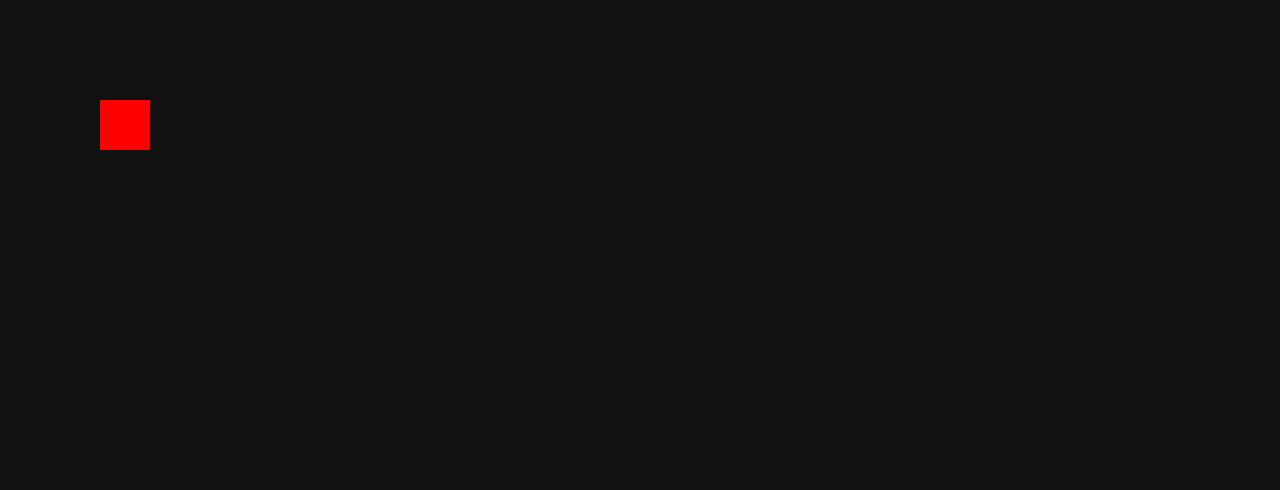
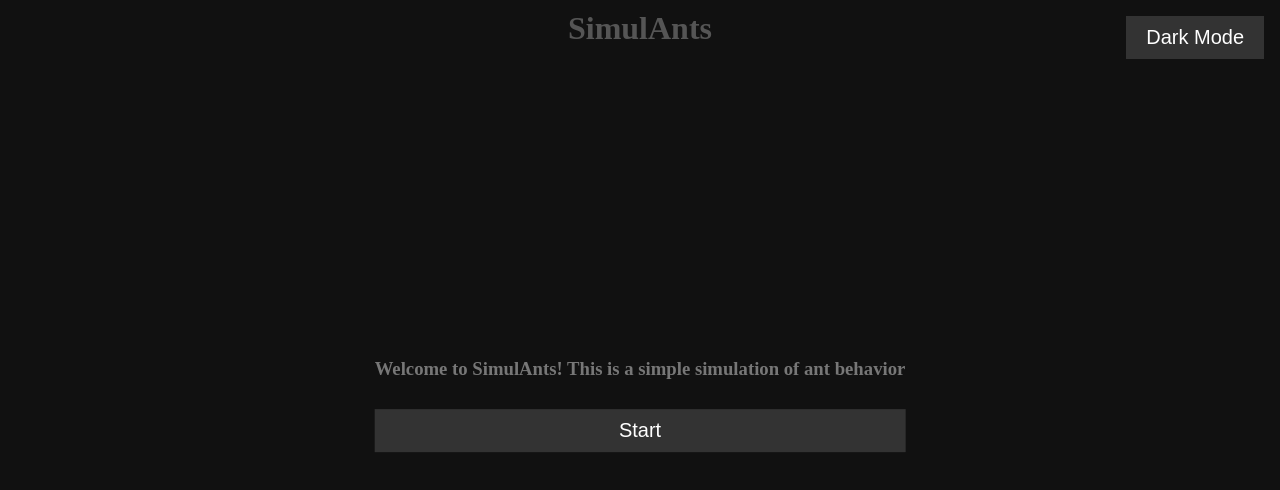
Before and after one commit to kartibrown/SimulAnts, a plain HTML site: page docs/index.html in a window 1280 px wide. Drawn offline with Linux system fonts and the light colour scheme.

Commit message:
Add UI, dark mode toggle and menu controls
Introduce a basic UI for the SimulAnts demo: add a topbar with a Dark Mode button, a centered menu screen with a Start button, and a simulation screen containing the canvas and Stop button. Update CSS to use CSS variables and a .white-mode theme, plus layout and control styles and a .hidden utility class. Update JS to handle dark mode toggling and menu/start/stop interactions (with startSimulation/stopSimulation stubs) and remove the previous direct canvas setup. Also load main.js with defer in index.html.

```diff
--- a/docs/css/style.css
+++ b/docs/css/style.css
@@ -1,11 +1,86 @@
-body
-{
+:root {
+    --button-color: #333;
+    --secondary-color: #555;
+    --text-color: #777;
+    --background-color: #111;
+}
+
+:root.white-mode {
+    --button-color: #0c0c0c;
+    --secondary-color: #131313;
+    --text-color: #1b1b1b;
+    --background-color: #e4e4e4;
+}
+
+body {
     margin: 0;
     overflow: hidden;
-    background: #111;
+    background: var(--background-color);
 }
 
-canvas
-{
+canvas {
     display: block;
 }
+
+h1 {
+    color: var(--secondary-color);
+    text-align: center;
+    margin: 0;
+}
+
+h3 {
+    color: var(--text-color);
+    text-align: center;
+    margin-top: 10px;
+}
+
+p {
+    color: var(--text-color);
+    text-align: center;
+    margin-top: 10px;
+}
+
+button {
+    padding: 10px 20px;
+    font-size: 20px;
+    background: var(--button-color);
+    color: #fff;
+    border: none;
+    cursor: pointer;
+}
+
+#darkModeButton {
+    position: absolute;
+    top: 16px;
+    right: 16px;
+
+    width: auto;
+    min-width: 120px;
+    white-space: nowrap;
+}
+
+#topbar {
+    position: relative;
+
+    text-align: center;
+
+    padding: 10px 20px;
+}
+
+#menuScreen {
+    position: absolute;
+
+    top: 50%;
+    left: 50%;
+
+    transform: translate(-50%, -50%);
+
+    display: flex;
+    flex-direction: column;
+
+    gap: 10px;
+}
+
+.hidden {
+    display: none !important;
+}
--- a/docs/index.html
+++ b/docs/index.html
@@ -1,15 +1,38 @@
 <!DOCTYPE html>
 <html>
+
 <head>
     <meta charset="UTF-8">
     <title>SimulAnts</title>
 
     <link rel="stylesheet" href="css/style.css">
+    <script src="js/main.js" defer></script>
 </head>
+
 <body>
+    <div id="topbar">
 
-    <canvas id="world"></canvas>
+        <h1>SimulAnts</h1>
 
-    <script src="js/main.js"></script>
+        <button id="darkModeButton">
+            Dark Mode
+        </button>
+
+    </div>
+
+    <div id="menuScreen">
+        <h3>
+            Welcome to SimulAnts!
+            This is a simple simulation of ant behavior
+        </h3>
+
+        <button id="startButton">Start</button>
+    </div>
+
+    <div id="simulationScreen" class="hidden">
+        <button id="stopButton">Stop</button>
+        <canvas id="world"> </canvas>
+    </div>
 </body>
+
 </html>
--- a/docs/js/main.js
+++ b/docs/js/main.js
@@ -1,8 +1,36 @@
-const canvas = document.getElementById("world");
-const ctx = canvas.getContext("2d");
+const darkModeToggle = document.getElementById("darkModeButton");
 
-canvas.width = 1280;
-canvas.height = 720;
+darkModeToggle.addEventListener("click", () => {
+    console.log("Toggling dark mode...");
+    document.documentElement.classList.toggle("white-mode");
+});
 
-ctx.fillStyle = "red";
-ctx.fillRect(100, 100, 50, 50);
+const menuScreen = document.getElementById("menuScreen");
+const simulationScreen = document.getElementById("simulationScreen");
+const startButton = document.getElementById("startButton");
+
+startButton.addEventListener("click", () => {
+    menuScreen.classList.add("hidden");
+    simulationScreen.classList.remove("hidden");
+
+    startSimulation();
+});
+
+const stopButton = document.getElementById('stopButton');
+
+stopButton.addEventListener('click', () => {
+    menuScreen.classList.remove("hidden");
+    simulationScreen.classList.add("hidden");
+
+    stopSimulation();
+});
+
+function startSimulation() {
+    console.log("Starting simulation...");
+    // Here you would add the logic to start your simulation
+}
+
+function stopSimulation() {
+    console.log("Stopping simulation...");
+    // Here you would add the logic to stop your simulation
+}
```
